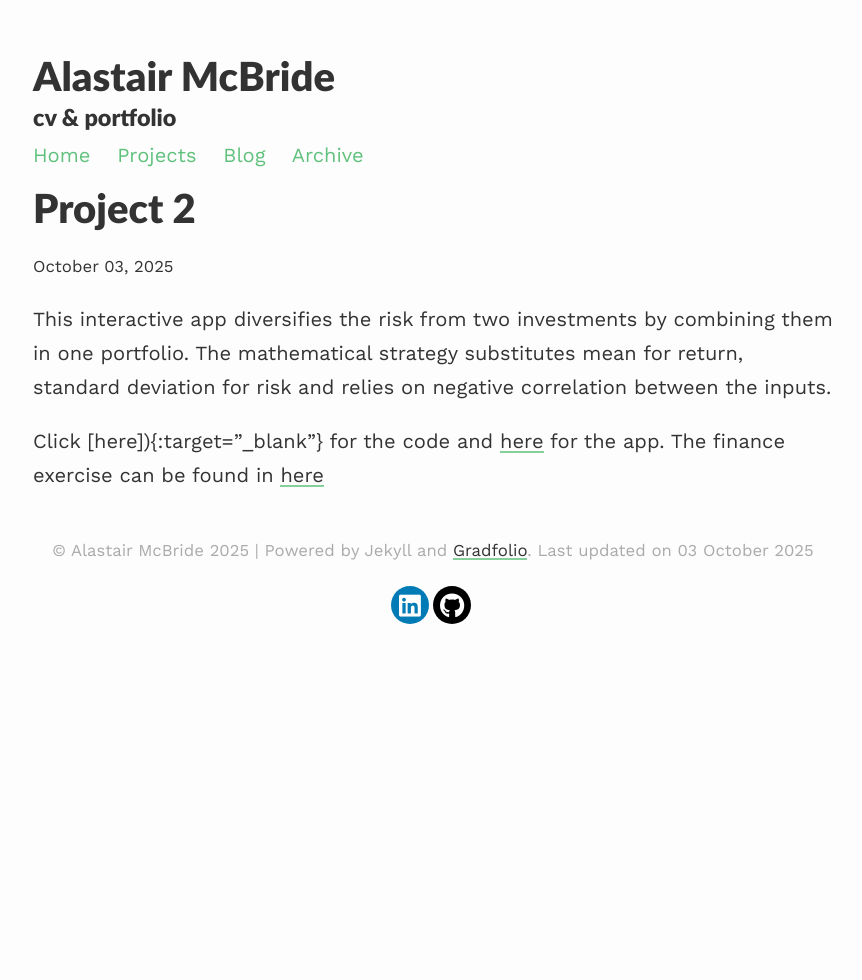
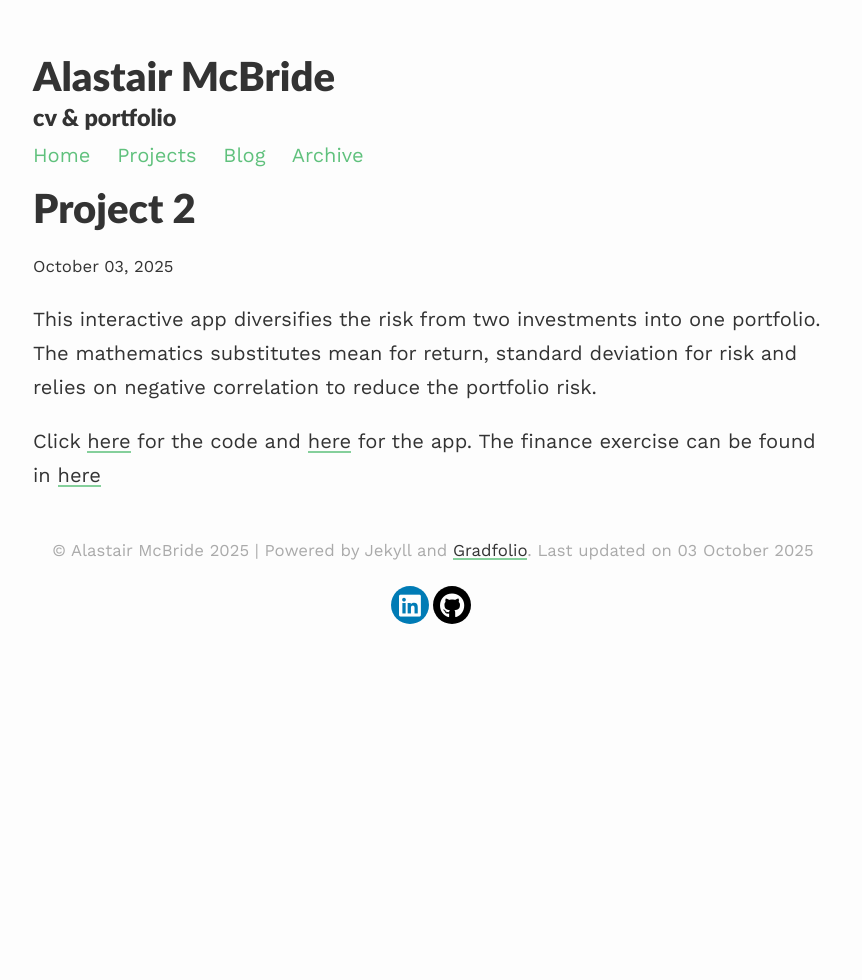
Before and after one commit to amcbhome/amcbhome.github.io, a Jekyll site: the page built from _projects/project2.md, in a window 1280 px wide. Shown: the whole page, without its empty margins (207-1069 px from the left). Built offline with Jekyll 4.4.1, drawn with Linux system fonts in a browser that asks for light colours.

Commit message:
Update project2.md

```diff
--- a/_projects/project2.md
+++ b/_projects/project2.md
@@ -3,7 +3,7 @@ layout: post
 title: Project 2
 description: Diversify investment risk
 ---
-This interactive app diversifies the risk from two investments by combining them in one portfolio. The mathematical strategy substitutes mean for return, standard deviation for risk and relies on negative correlation between the inputs.
+This interactive app diversifies the risk from two investments into one portfolio. The mathematics substitutes mean for return, standard deviation for risk and relies on negative correlation to reduce the portfolio risk.
 
 
-Click [here]){:target="_blank"} for the code and [here](){:target="_blank"} for the app. The finance exercise can be found in [here](){:target="_blank"}
+Click [here](){:target="_blank"} for the code and [here](){:target="_blank"} for the app. The finance exercise can be found in [here](){:target="_blank"}
```
